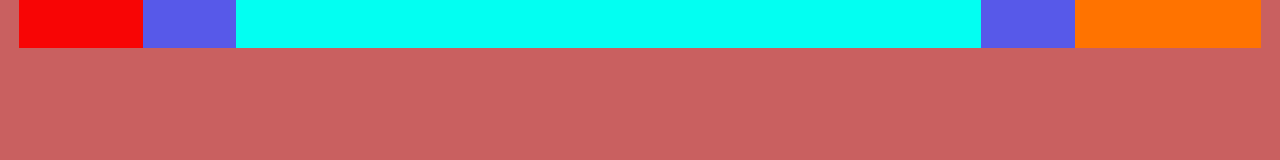
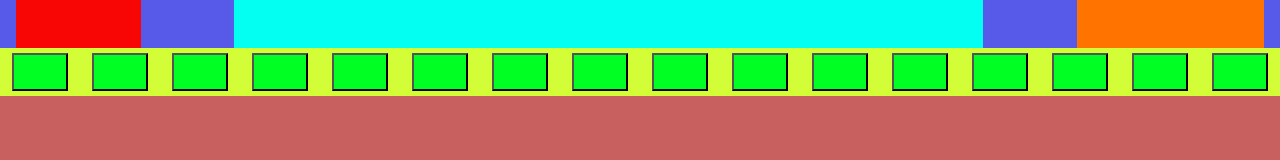
Before and after one commit to GonzaloC-Dev/Youtube_landing_page, a plain HTML site: page Views/Landing_page.html in a window 1280 px wide. Drawn offline with Linux system fonts and the light colour scheme.

Commit message:
Filter Container added

```diff
--- a/Styles/landing_page.css
+++ b/Styles/landing_page.css
@@ -11,29 +11,44 @@
   display: flex;
   align-items: center;
 }
-.youtubeHeaderContainer {
+.headerContainer {
   background-color: #5759e9;
-  width: 97%;
+  width: 97.5%;
   height: 6%;
   display: flex;
   flex-direction: row;
   justify-content: space-between;
+  padding: 0 24px;
 }
 .startContainer {
   background-color: #f80505;
   width: 10%;
   height: 100%;
-
 }
 .searchBarContainer {
   background-color: #02fff2;
   width: 60%;
   height: 100%;
-
 }
 .buttonsContainer {
   background-color: #ff7300;
   width: 15%;
   height: 100%;
+}
 
+.filterContainer {
+  background-color: #d2fd37;
+  width: 100%;
+  height: 6%;
+  display: flex;
+  flex-direction: row;
+  justify-content: flex-start;
+  align-items: center;
 }
+.filterButton {
+  background-color: #00ff22;
+  width: 5%;
+  height: 80%;
+  padding: 0 24px;
+  margin: 12px;
+}
--- a/Views/Landing_page.html
+++ b/Views/Landing_page.html
@@ -1,16 +1,34 @@
 <!DOCTYPE html>
 <html lang="en">
   <head>
-    <meta charset="UTF-8">
-    <meta name="viewport" content="width=device-width, initial-scale=1.0">
+    <meta charset="UTF-8" />
+    <meta name="viewport" content="width=device-width, initial-scale=1.0" />
     <title>Document</title>
-    <link rel="stylesheet" href="../Styles/landing_page.css">
+    <link rel="stylesheet" href="../Styles/landing_page.css" />
   </head>
   <body class="bodyContainer">
-        <div class="youtubeHeaderContainer">
+    <div class="headerContainer">
       <div class="startContainer"></div>
       <div class="searchBarContainer"></div>
       <div class="buttonsContainer"></div>
     </div>
+      <div class="filterContainer">
+        <button class="filterButton"></button>
+        <button class="filterButton"></button>
+        <button class="filterButton"></button>
+        <button class="filterButton"></button>
+        <button class="filterButton"></button>
+        <button class="filterButton"></button>
+        <button class="filterButton"></button>
+        <button class="filterButton"></button>
+        <button class="filterButton"></button>
+        <button class="filterButton"></button>
+        <button class="filterButton"></button>
+        <button class="filterButton"></button>
+        <button class="filterButton"></button>
+        <button class="filterButton"></button>
+        <button class="filterButton"></button>
+        <button class="filterButton"></button>
+      </div>
   </body>
 </html>
```
Lines whose indentation alone changed are shown as unchanged.
